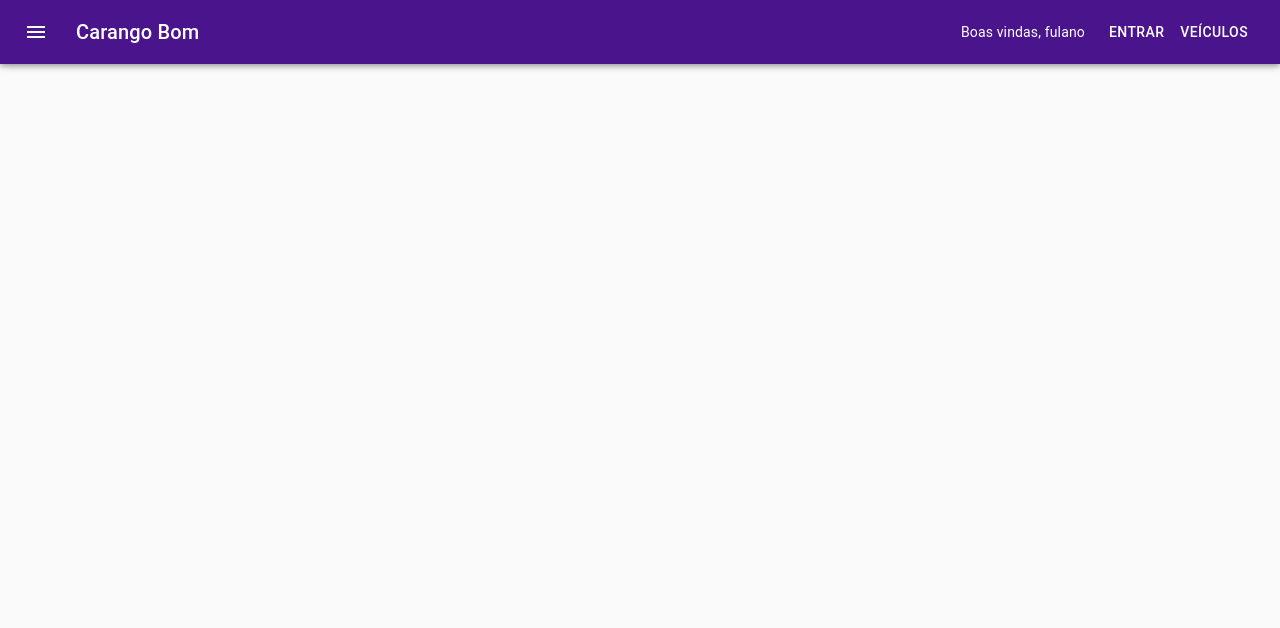
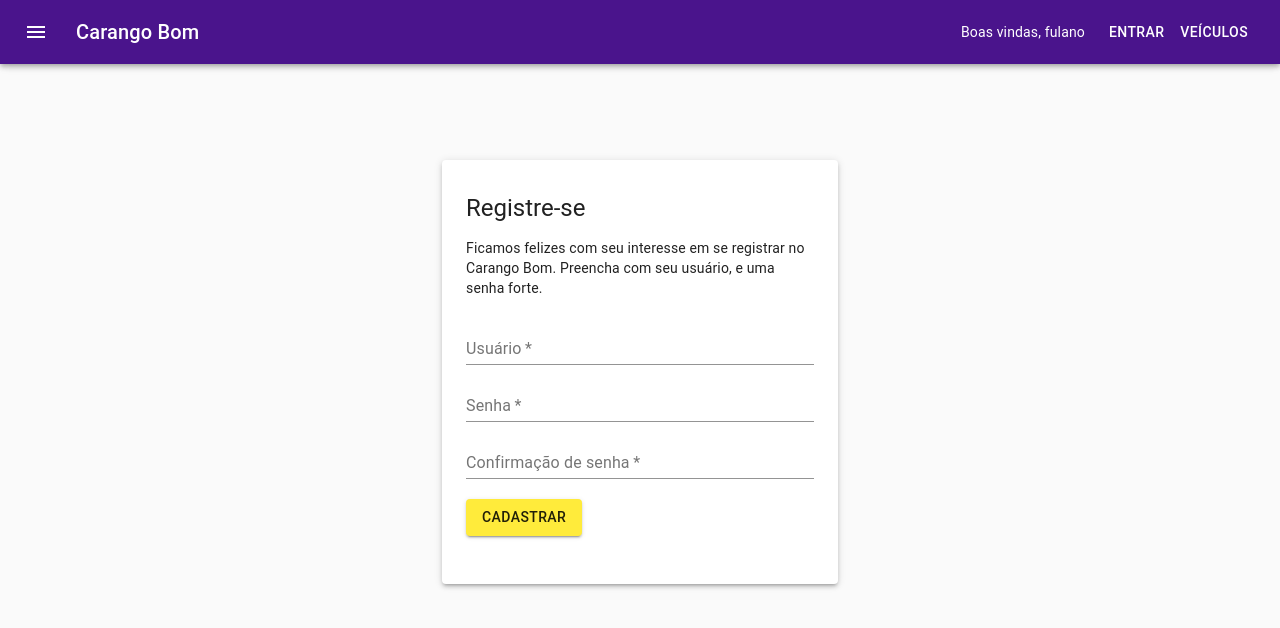
Before and after one commit to CaelumAulas/aceleratw-turma3-grupo1-frontend, a React (Create React App) app: page /novo-usuario in a window 1280 px wide. Shown: the top 628 px of the page. Built offline with nearby package versions, Linux system fonts and the light colour scheme.

Commit message:
Creates user registration page

```diff
--- a/src/App.js
+++ b/src/App.js
@@ -1,5 +1,6 @@
 import { Route, Switch, BrowserRouter as Router } from 'react-router-dom'
 import LoginPage from './pages/LoginPage'
+import CreateUserPage from './pages/CreateUserPage'
 import HomePage from './pages/HomePage'
 import Header from './components/Header/Header'
 import { Box } from '@material-ui/core'
@@ -14,6 +15,9 @@ function App() {
             <Route path="/login">
               <LoginPage />
             </Route>
+            <Route path="/novo-usuario">
+              <CreateUserPage />
+            </Route>
             <Route path="/" exact={true}>
               <HomePage />
             </Route>
--- /dev/null
+++ b/src/components/RegisterUserForm/RegisterUserForm.js
@@ -0,0 +1,71 @@
+import { Box } from '@material-ui/core'
+import Button from '@material-ui/core/Button'
+import TextField from '@material-ui/core/TextField'
+import Alert from '@material-ui/lab/Alert'
+import React, { useContext } from 'react'
+import LoginFormValidations from '../../contexts/LoginFormValidations'
+import useFormValidators from '../../hooks/useFormValidators'
+
+export default function RegisterUserForm() {
+  const context = useContext(LoginFormValidations)
+  const [errors, validateFields, isFormValid] = useFormValidators(context)
+  return (
+    <form
+      noValidate
+      autoComplete="off"
+      onSubmit={event => {
+        event.preventDefault()
+      }}
+    >
+      <TextField
+        variant="standard"
+        margin="dense"
+        name="user"
+        label="Usuário"
+        onBlur={validateFields}
+        fullWidth
+        required
+        helperText={errors.user.text}
+      />
+      <TextField
+        variant="standard"
+        margin="dense"
+        onBlur={validateFields}
+        name="password"
+        label="Senha"
+        type="password"
+        helperText={errors.password.text}
+        fullWidth
+        required
+      />
+      <TextField
+        variant="standard"
+        margin="dense"
+        onBlur={validateFields}
+        name="password"
+        label="Confirmação de senha"
+        type="password"
+        helperText={errors.password.text}
+        fullWidth
+        required
+      />
+      <Box mt={2} display="flex" justifyContent="space-between">
+        <Button
+          disabled={isFormValid() ? false : true}
+          variant="contained"
+          color="secondary"
+          type="submit"
+        >
+          Cadastrar
+        </Button>
+      </Box>
+      <Box mt={3}>
+        {!isFormValid() && (
+          <Alert severity="warning">
+            Necessário corrigir os erros antes de enviar.
+          </Alert>
+        )}
+      </Box>
+    </form>
+  )
+}
--- /dev/null
+++ b/src/pages/CreateUserPage.js
@@ -0,0 +1,37 @@
+import { Box, Paper, Typography } from '@material-ui/core'
+import Container from '@material-ui/core/Container'
+import React from 'react'
+import RegisterUserForm from '../components/RegisterUserForm/RegisterUserForm'
+import {
+  validatePassword,
+  validateUser,
+} from '../components/LoginForm/LoginForm.rules'
+import LoginFormValidations from '../contexts/LoginFormValidations'
+
+export default function CreateUserPage() {
+  return (
+    <Container maxWidth="xs">
+      <Paper elevation={3}>
+        <Box p={3}>
+          <Box mb="0.5rem" mt="0.5rem">
+            <Typography variant="h5" component="h2">
+              Registre-se
+            </Typography>
+            <p>
+              Ficamos felizes com seu interesse em se registrar no Carango Bom.
+              Preencha com seu usuário, e uma senha forte.
+            </p>
+          </Box>
+          <LoginFormValidations.Provider
+            value={{
+              user: validateUser,
+              password: validatePassword,
+            }}
+          >
+            <RegisterUserForm />
+          </LoginFormValidations.Provider>
+        </Box>
+      </Paper>
+    </Container>
+  )
+}
```
Also changed, not shown: src/components/RegisterUserForm/RegisterUserForm.rules.js (added, +17 -0 lines).
